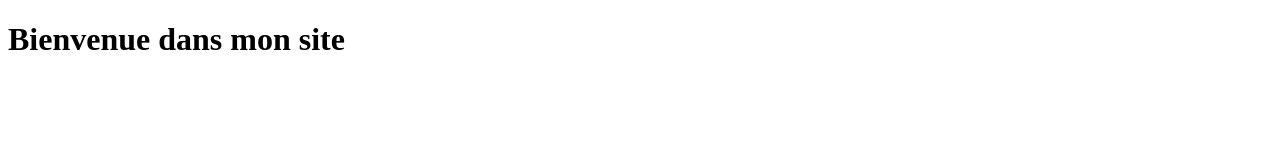
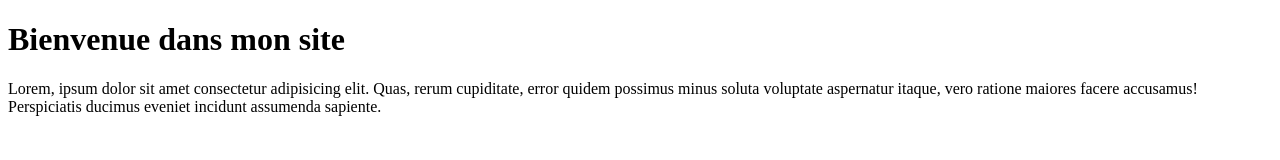
Before and after one commit to Dams-05/NewAgencEco, a plain HTML site: page index.html in a window 1280 px wide. Drawn offline with Linux system fonts and the light colour scheme.

Commit message:
deusième commit

```diff
--- a/index.html
+++ b/index.html
@@ -7,6 +7,7 @@
 </head>
 <body>
     <h1>Bienvenue dans mon site</h1>
+    <p>Lorem, ipsum dolor sit amet consectetur adipisicing elit. Quas, rerum cupiditate, error quidem possimus minus soluta voluptate aspernatur itaque, vero ratione maiores facere accusamus! Perspiciatis ducimus eveniet incidunt assumenda sapiente.</p>
 
 </body>
 </html>
```
